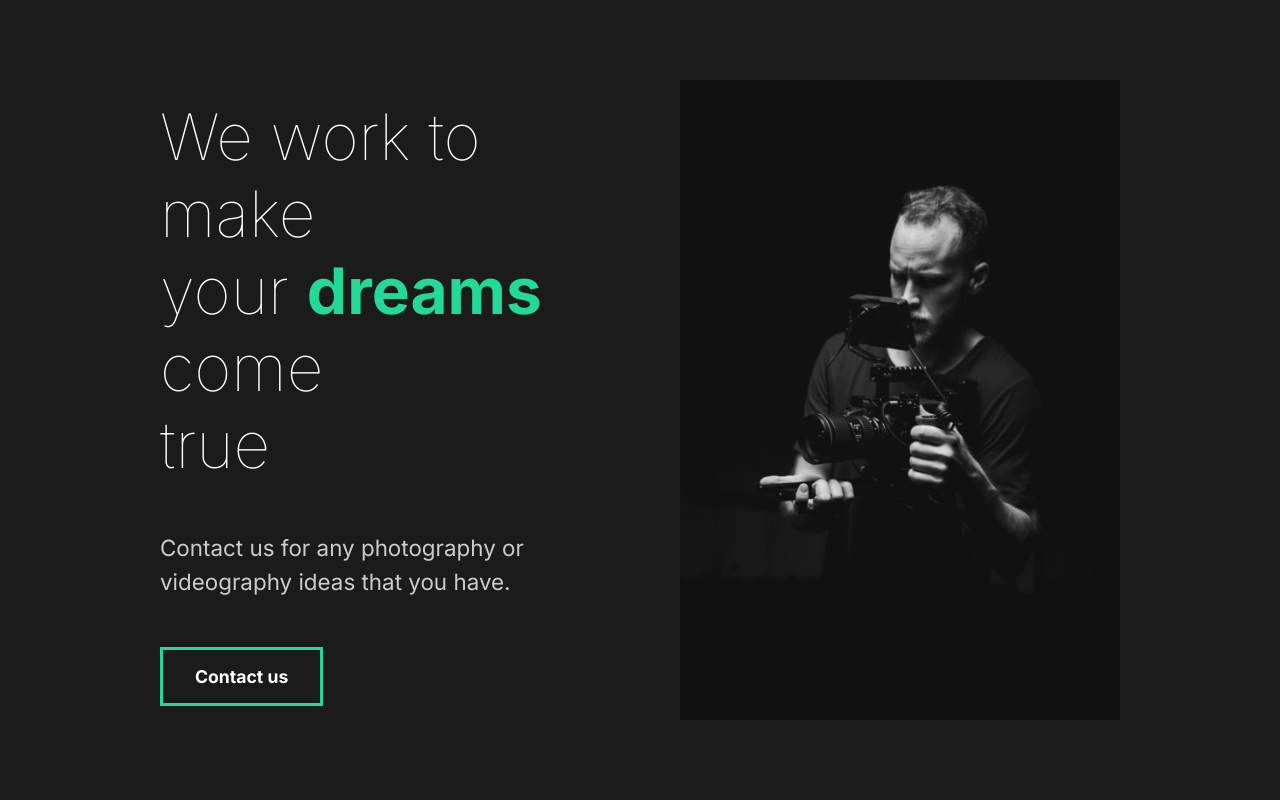
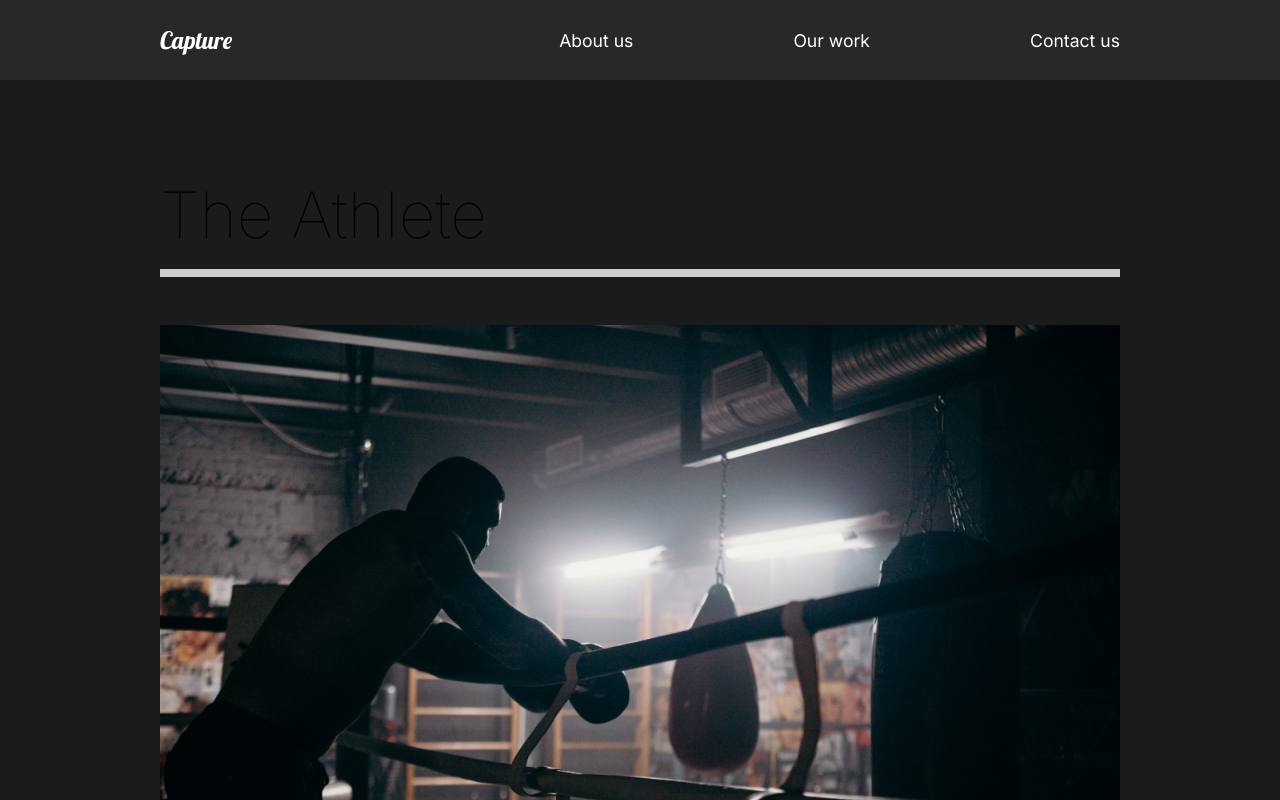
Before and after one commit to RobertSerban1/React-Website, a React (Vite) app in the folder react-site/site/: page /work in a window 1280 px wide. Shown: the top 800 px of the page. Built offline with nearby package versions, Linux system fonts and the light colour scheme.

Commit message:
more about pages + react router

```diff
--- /dev/null
+++ b/react-site/package.json
@@ -0,0 +1,5 @@
+{
+  "dependencies": {
+    "react-router-dom": "^7.2.0"
+  }
+}
--- a/react-site/site/src/App.jsx
+++ b/react-site/site/src/App.jsx
@@ -1,12 +1,21 @@
 import React from "react";
 import AboutUs from "./pages/AboutUs";
 import GlobalStyle from "./components/GlobalStyle";
+import Nav from "./components/Nav";
+import ContactUs from "./pages/ContactUs";
+import OurWork from "./pages/OurWork";
+import { Routes, Route } from "react-router-dom";
 
 function App() {
   return (
     <div className="App">
       <GlobalStyle />
-      <AboutUs />
+      <Nav />
+      <Routes>
+        <Route path="/" element={<AboutUs />} />
+        <Route path="/work" element={<OurWork />} />
+        <Route path="/contact" element={<ContactUs />} />
+      </Routes>
     </div>
   );
 }
--- /dev/null
+++ b/react-site/site/src/components/Nav.jsx
@@ -0,0 +1,55 @@
+import React from "react";
+import styled from "styled-components";
+import { Link } from "react-router-dom";
+
+const Nav = () => {
+  return (
+    <StyledNav>
+      <h1>
+        <Link id="Logo" to="/">
+          Capture
+        </Link>
+      </h1>
+      <ul>
+        <li>
+          <Link to="/">About us</Link>
+        </li>
+        <li>
+          <Link to="/work">Our work</Link>
+        </li>
+        <li>
+          <Link to="/contact">Contact us</Link>
+        </li>
+      </ul>
+    </StyledNav>
+  );
+};
+
+const StyledNav = styled.nav`
+  min-height: 10vh;
+  display: flex;
+  margin: auto;
+  justify-content: space-between;
+  align-items: center;
+  padding: 1rem 10rem;
+  background: #282828;
+  a {
+    color: white;
+    text-decoration: none;
+  }
+  ul {
+    display: flex;
+    list-style: none;
+  }
+  #Logo {
+    font-size: 1.5rem;
+    font-family: "Lobster", cursive;
+    font-weight: lighter;
+  }
+  li {
+    padding-left: 10rem;
+    position: relative;
+  }
+`;
+
+export default Nav;
--- a/react-site/site/src/index.jsx
+++ b/react-site/site/src/index.jsx
@@ -1,9 +1,13 @@
 import { StrictMode } from "react";
 import { createRoot } from "react-dom/client";
 import App from "./App.jsx";
+import React from "react";
+import { BrowserRouter } from "react-router-dom";
 
 createRoot(document.getElementById("root")).render(
   <StrictMode>
-    <App />
+    <BrowserRouter>
+      <App />
+    </BrowserRouter>
   </StrictMode>
 );
--- /dev/null
+++ b/react-site/site/src/pages/ContactUs.jsx
@@ -0,0 +1,11 @@
+import React from "react";
+
+const ContactUs = () => {
+  return (
+    <div>
+      <h1>Contact us</h1>
+    </div>
+  );
+};
+
+export default ContactUs;
--- /dev/null
+++ b/react-site/site/src/pages/OurWork.jsx
@@ -0,0 +1,58 @@
+import React from "react";
+import styled from "styled-components";
+import athlete from "../img/athlete-small.png";
+import theracer from "../img/theracer-small.png";
+import goodtimes from "../img/goodtimes-small.png";
+import { Link } from "react-router-dom";
+
+const OurWork = () => {
+  return (
+    <Work>
+      <Movie>
+        <h2>The Athlete</h2>
+        <div className="line"></div>
+        <Link>
+          <img src={athlete} alt="athlete" />
+        </Link>
+      </Movie>
+      <Movie>
+        <h2>The Racer</h2>
+        <div className="line"></div>
+        <Link>
+          <img src={theracer} alt="racer" />
+        </Link>
+      </Movie>
+      <Movie>
+        <h2>Good Times</h2>
+        <div className="line"></div>
+        <Link>
+          <img src={goodtimes} alt="goodtimes" />
+        </Link>
+      </Movie>
+    </Work>
+  );
+};
+
+const Work = styled.div`
+  min-height: 100vh;
+  overflow: hidden;
+  padding: 5rem 10rem;
+  h2 {
+    padding: 1rem 0rem;
+  }
+`;
+const Movie = styled.div`
+  padding-bottom: 10rem;
+  .line {
+    height: 0.5rem;
+    background: #cccccc;
+    margin-bottom: 3rem;
+  }
+  img {
+    width: 100%;
+    height: 70vh;
+    object-fit: cover;
+  }
+`;
+
+export default OurWork;
```
Also changed, not shown: 1 other file (tests, documents, lock files or other folders).
